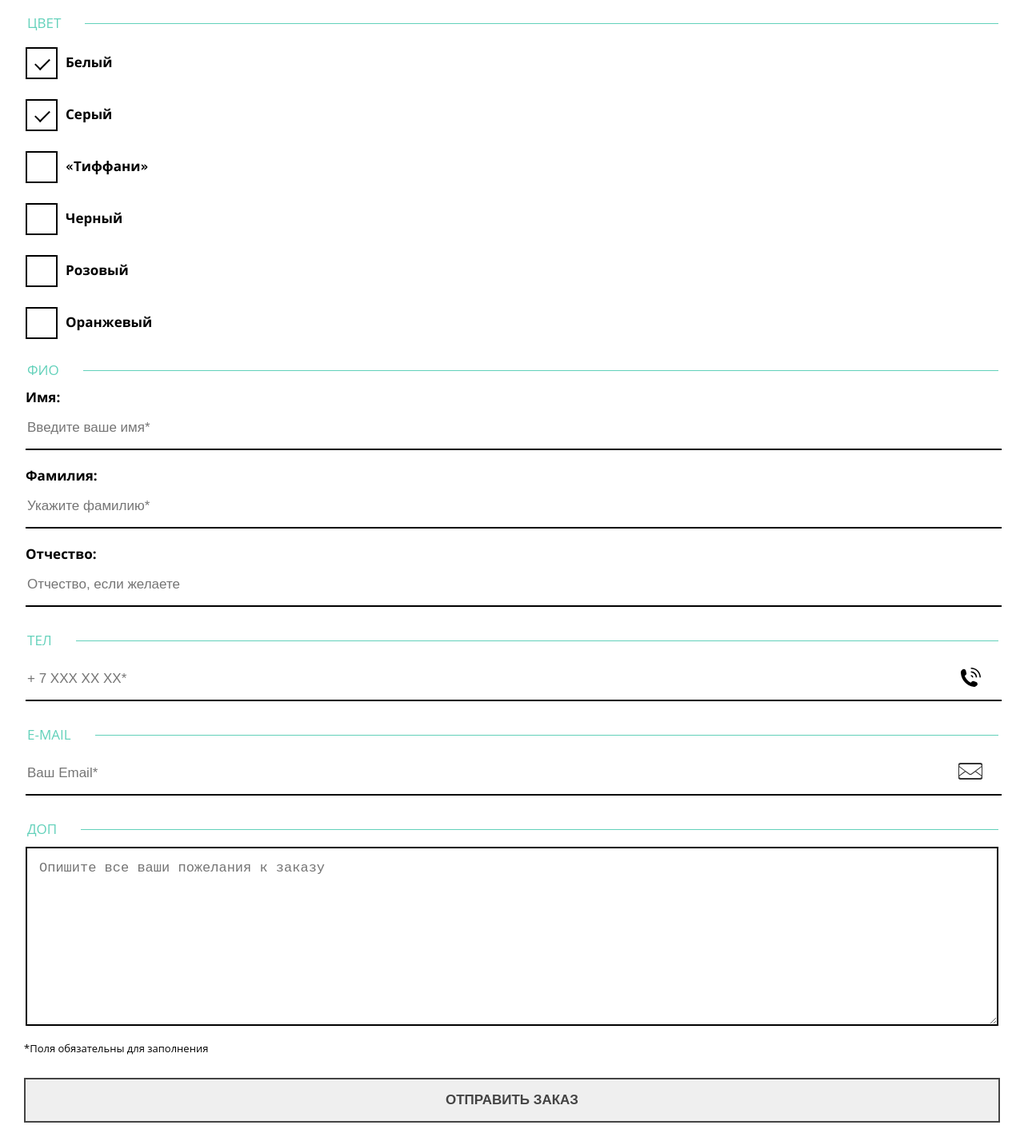
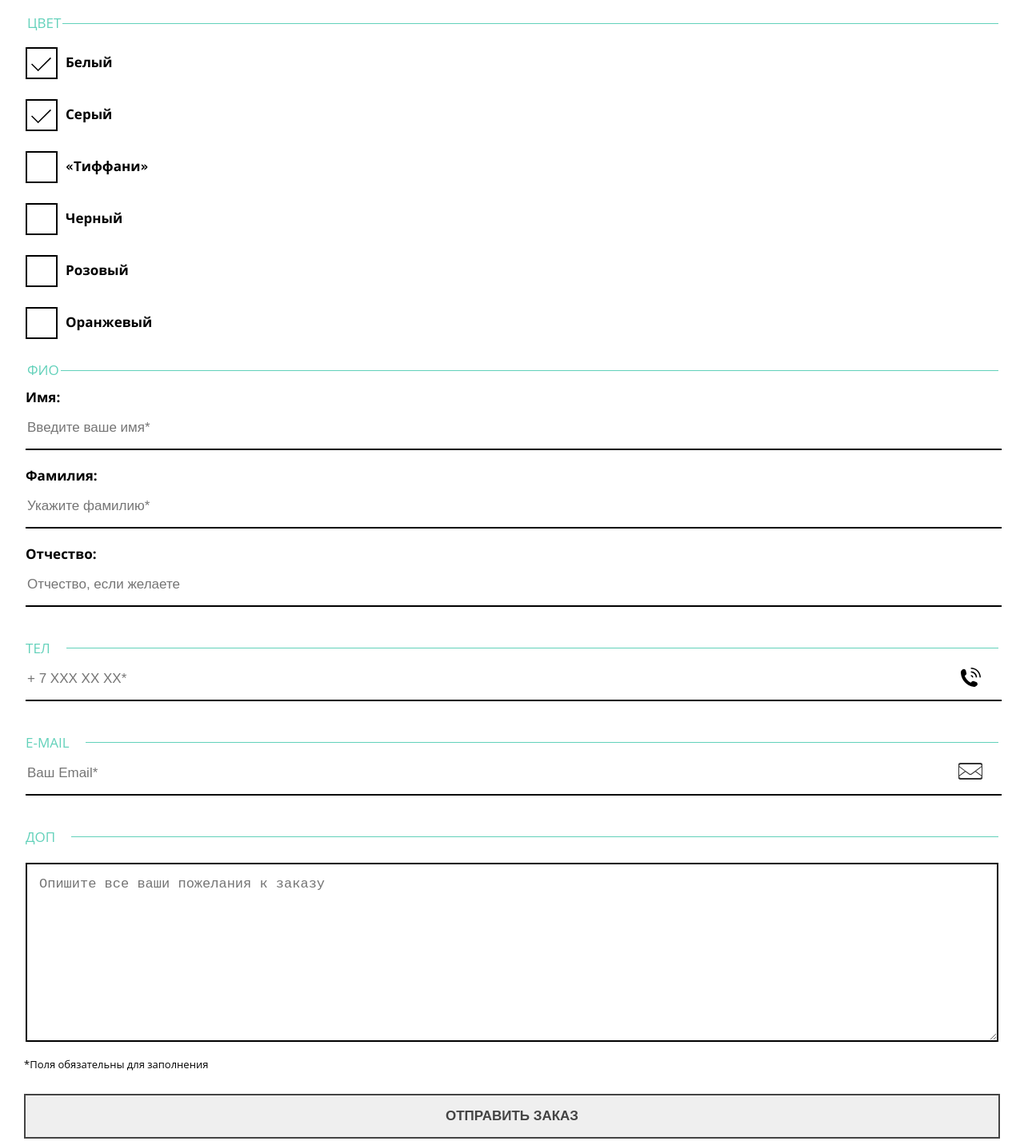
Before and after one commit to rezunenko/231296-mishka, a website: page form.html in a window 1280 px wide. Shown: the part 579-2006 px from the top of the page at 80% size. Drawn offline with nearby package versions, Linux system fonts and the light colour scheme; files that its build step writes are made by us from their sources; files whose address does not match are found by name.

Commit message:
fix mentor's comment 2 (PR3)

```diff
--- a/form.html
+++ b/form.html
@@ -42,8 +42,8 @@
           свяжемся с вами, чтобы уточнить детали.</p>
         <fieldset class="order-form__fieldset">
           <legend class="order-form__legend">Тип</legend>
-          <input class="order-form__input" id="rb-interioer" type="radio" name="type" value="0" checked/>
-          <label class="order-form__label  order-form__label--radio" for="rb-interioer">Аксессуар для интерьера</label>
+          <input class="order-form__input" id="rb-interior" type="radio" name="type" value="0" checked/>
+          <label class="order-form__label  order-form__label--radio" for="rb-interior">Аксессуар для интерьера</label>
           <input class="order-form__input" type="radio" name="type" value="1" id="rb-toy"/>
           <label class="order-form__label  order-form__label--radio" for="rb-toy">Детская игрушка</label>
         </fieldset>
@@ -64,28 +64,28 @@
         </fieldset>
         <fieldset class="order-form__fieldset">
           <legend class="order-form__legend">ФИО</legend>
-          <label class="order-form__label" for="">Имя:</label>
-          <input class="order-form__field" type="text" name="firstname" placeholder="Введите ваше имя*" required/>
-          <label class="order-form__label" for="">Фамилия:</label>
-          <input class="order-form__field" type="text" name="lastname" placeholder="Укажите фамилию*" required/>
-          <label class="order-form__label" for="">Отчество:</label>
-          <input class="order-form__field" type="text" name="middlename" placeholder="Отчество, если желаете"/>
+          <label class="order-form__label" for="tb-firstname">Имя:</label>
+          <input class="order-form__field" id="tb-firstname" type="text" name="firstname" placeholder="Введите ваше имя*" required/>
+          <label class="order-form__label" for="tb-lasnname" for="">Фамилия:</label>
+          <input class="order-form__field" id="tb-lasnname" type="text" name="lastname" placeholder="Укажите фамилию*" required/>
+          <label class="order-form__label" for="tb-middlename">Отчество:</label>
+          <input class="order-form__field" id="tb-middlename" type="text" name="middlename" placeholder="Отчество, если желаете"/>
         </fieldset>
-        <fieldset class="order-form__fieldset">
-          <legend class="order-form__legend">Тел</legend>
+        <fieldset class="order-form__fieldset  order-form__fieldset--hide">
+          <label class="order-form__legend  order-form__legend--label" for="tb-phone"><span>Тел</span></label>
           <div class="order-form__field-wrapper  order-form__field-wrapper--tel">
-            <input class="order-form__field" type="tel" name="tel" placeholder="+ 7 XXX XX XX*" required/>
+            <input class="order-form__field" id="tb-phone" type="tel" name="tel" placeholder="+ 7 XXX XX XX*" required/>
           </div>
         </fieldset>
-        <fieldset class="order-form__fieldset">
-          <legend class="order-form__legend">E-mail</legend>
+        <fieldset class="order-form__fieldset  order-form__fieldset--hide">
+          <label class="order-form__legend  order-form__legend--label" for="tb-email"><span>E-mail</span></label>
           <div class="order-form__field-wrapper  order-form__field-wrapper--email">
-            <input class="order-form__field" type="email" name="email" placeholder="Ваш Email*"/>
+            <input class="order-form__field" id="tb-email" type="email" name="email" placeholder="Ваш Email*"/>
           </div>
         </fieldset>
-        <fieldset class="order-form__fieldset">
-          <legend class="order-form__legend">Доп</legend>
-          <textarea class="order-form__textarea" name="comment" cols="30" rows="10" placeholder="Опишите все ваши пожелания к заказу"></textarea>
+        <fieldset class="order-form__fieldset  order-form__fieldset--hide">
+          <label class="order-form__legend  order-form__legend--label" for="tb-comment"><span>Доп</span></label>
+          <textarea class="order-form__textarea" id="tb-comment" name="comment" cols="30" rows="10" placeholder="Опишите все ваши пожелания к заказу"></textarea>
         </fieldset>
         <p class="order-form__text  order-form__text--comment">*Поля обязательны для заполнения</p>
 
--- a/sass/blocks/order-form.scss
+++ b/sass/blocks/order-form.scss
@@ -11,20 +11,38 @@
 }
 
 .order-form__fieldset {
+  border: none;
   border-top: 1px solid $color-fieldset;
-  border-left: none;
-  border-bottom: none;
-  border-right: none;
 
   padding: 10px 0 10px 0;
+
+  &--hide {
+    border-top: none;
+  }
 }
 
 .order-form__legend {
-  padding-right: 30px;
+  display: flex;
+  flex-direction: row;
 
   color: $color-fieldset;
   font-size: $font-size-large;
   text-transform: uppercase;
+
+  &--label {
+    &::after {
+      position: relative;
+      top: -12px;
+
+      display: block;
+      margin-left: 20px;
+      flex:1;
+
+      content: '';
+
+      border-bottom: 1px solid $color-fieldset;
+    }
+  }
 }
 
 .order-form__label {
@@ -53,11 +71,6 @@
     content: '';
     display: none;
     position: absolute;
-    width: $width;
-    height: 16px;
-    left: 12px;
-    top: 50%;
-    margin-top: -8px;
   }
 
   &:hover, &:focus {
@@ -84,6 +97,12 @@
     }
 
     &::after {
+      width: $width;
+      height: 16px;
+      left: 12px;
+      top: 50%;
+      margin-top: -8px;
+
       border-radius: 50%;
       background-color: $color-fieldset;
     }
@@ -100,15 +119,15 @@
     }
 
     &::after {
-      border: 2px solid black;
-      border-top: none;
-      border-left: none;
-      width: $width / 2;
-      margin-top: -10px;
-      left: 16px;
+      top: 17px;
+      left: 7px;
+      width: 25px;
+      height: 25px;
 
-      transform: rotate(45deg);
+      background: url('./../../img/icon-tick.svg') no-repeat 0 0;
+      background-size: 25px 25px;
     }
+
   }
 }
 
@@ -126,9 +145,7 @@
   height: 50px;
   margin-bottom: 20px;
 
-  border-top: none;
-  border-left: none;
-  border-right: none;
+  border: none;
   border-bottom: 2px solid $color-field;
   outline: none;
 
@@ -168,9 +185,11 @@
 .order-form__textarea {
   width: 100%;
   box-sizing: border-box;
+  margin-top: 20px;
   padding: 15px;
 
   border: 2px solid $color-field;
+  outline: none;
 
   font-size: $font-size-large;
 }
```
